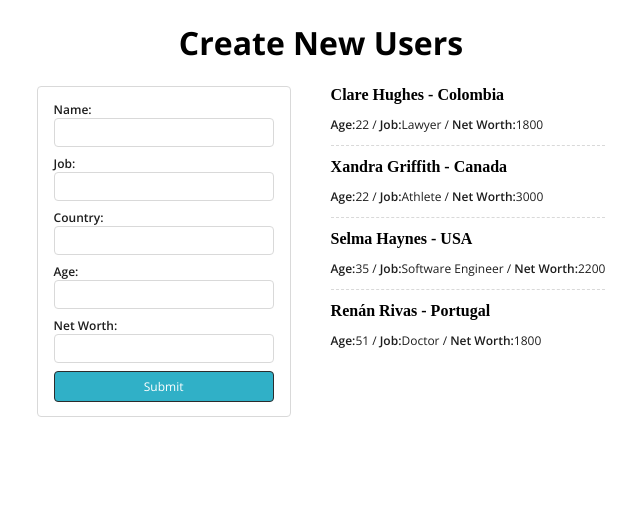
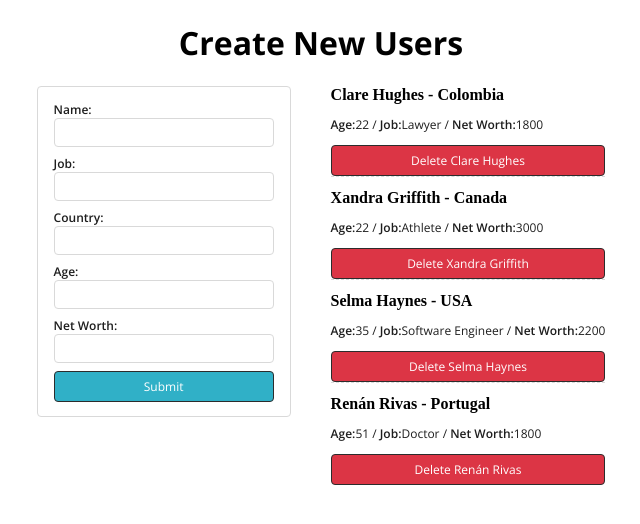
Before and after one commit to rarribas/create-new-users, a React (Vite) app: page / in a window 1280 px wide. Shown: the top 524 px of the page, without its empty margins (319-959 px from the left). Built offline with nearby package versions, Linux system fonts and the light colour scheme.

Commit message:
implemented logic for deletion

```diff
--- a/package.json
+++ b/package.json
@@ -12,7 +12,8 @@
   "dependencies": {
     "classnames": "^2.5.1",
     "react": "^18.3.1",
-    "react-dom": "^18.3.1"
+    "react-dom": "^18.3.1",
+    "uuid": "^11.0.5"
   },
   "devDependencies": {
     "@eslint/js": "^9.17.0",
--- a/src/App.jsx
+++ b/src/App.jsx
@@ -4,6 +4,7 @@ import UserList from './components/List';
 import FormMessage from './components/FormMessage';
 import {users} from './data/users';
 import { useState, useEffect, useRef } from 'react';
+import { v4 as uuidv4 } from 'uuid';
 function App() {
   const [usersData, setUsersData] = useState(users);
   const [submitStatus, setSubmitStatus] = useState(null);
@@ -90,6 +91,7 @@ function App() {
     }
 
     const userItem = {
+      id: uuidv4(),
       name: ev.target.elements.name.value,
       job: ev.target.elements.job.value,
       country: ev.target.elements.country.value,
@@ -121,7 +123,7 @@ function App() {
           {submitStatus === 'success' && getMessage("Success! The user has been added", "success")}
         </div>
         <div>
-          <UserList listData={usersData}/>
+          <UserList listData={usersData} setUsersData={setUsersData}/>
         </div>
       </section>
 
--- a/src/components/Button.jsx
+++ b/src/components/Button.jsx
@@ -1,8 +1,15 @@
 import styles from './Button.module.scss';
 
 // eslint-disable-next-line react/prop-types
-export default function Button({text, type}) {
-  return <button type={type} className={styles['button']}>
-    {text}
-  </button>
+export default function Button({text, type, variant, onButtonClick}) {
+  return (
+    <button
+      type={type}
+      data-variant={variant}
+      className={styles['button']}
+      onClick={onButtonClick}
+    >
+      {text}
+    </button>
+  )
 }
--- a/src/components/Button.module.scss
+++ b/src/components/Button.module.scss
@@ -12,4 +12,8 @@
   &:hover{
     background-color: #2B9EAF;
   }
+
+  &[data-variant="danger"]{
+    background: #DC3545;
+  }
 }
--- a/src/components/List.jsx
+++ b/src/components/List.jsx
@@ -1,11 +1,26 @@
 import styles from './List.module.scss';
 import User from './User';
+import Button from './Button';
 /* eslint-disable react/prop-types */
-export default function List({listData}){
+export default function List({listData, setUsersData}){
+  const deleteListItem = (listItem) => {
+    console.log("Remove", listItem, listData);
+    const newItems = listData.filter((item) => item.id !== listItem.id)
+
+    setUsersData(newItems);
+  }
+
   const getListItems = () =>{
     return listData.map((listItem)=>{
-      return <li key={listItem.name}>
+      return <li key={listItem.id}>
         <User user={listItem}/>
+          <Button
+            text={`Delete ${listItem.name}`}
+            variant='danger'
+            type="button"
+            // disabled={isSaving}
+            onButtonClick={() => deleteListItem(listItem)}
+          />
       </li>
     })
   }
--- a/src/data/users.js
+++ b/src/data/users.js
@@ -1,22 +1,28 @@
+import { v4 as uuidv4 } from 'uuid';
+
 export const users = [{
+  id: uuidv4(),
   name: 'Clare Hughes',
   job: "Lawyer",
   country: "Colombia",
   age: "22",
   net_worth: "1800"
 },{
+  id: uuidv4(),
   name: 'Xandra Griffith',
   job: "Athlete",
   country: "Canada",
   age: "22",
   net_worth: "3000"
 },{
+  id: uuidv4(),
   name: 'Selma Haynes',
   job: "Software Engineer",
   country: "USA",
   age: "35",
   net_worth: "2200"
 },{
+  id: uuidv4(),
   name: 'Renán Rivas',
   job: "Doctor",
   country: "Portugal",
```
Also changed, not shown: 1 other file (tests, documents, lock files or other folders).
